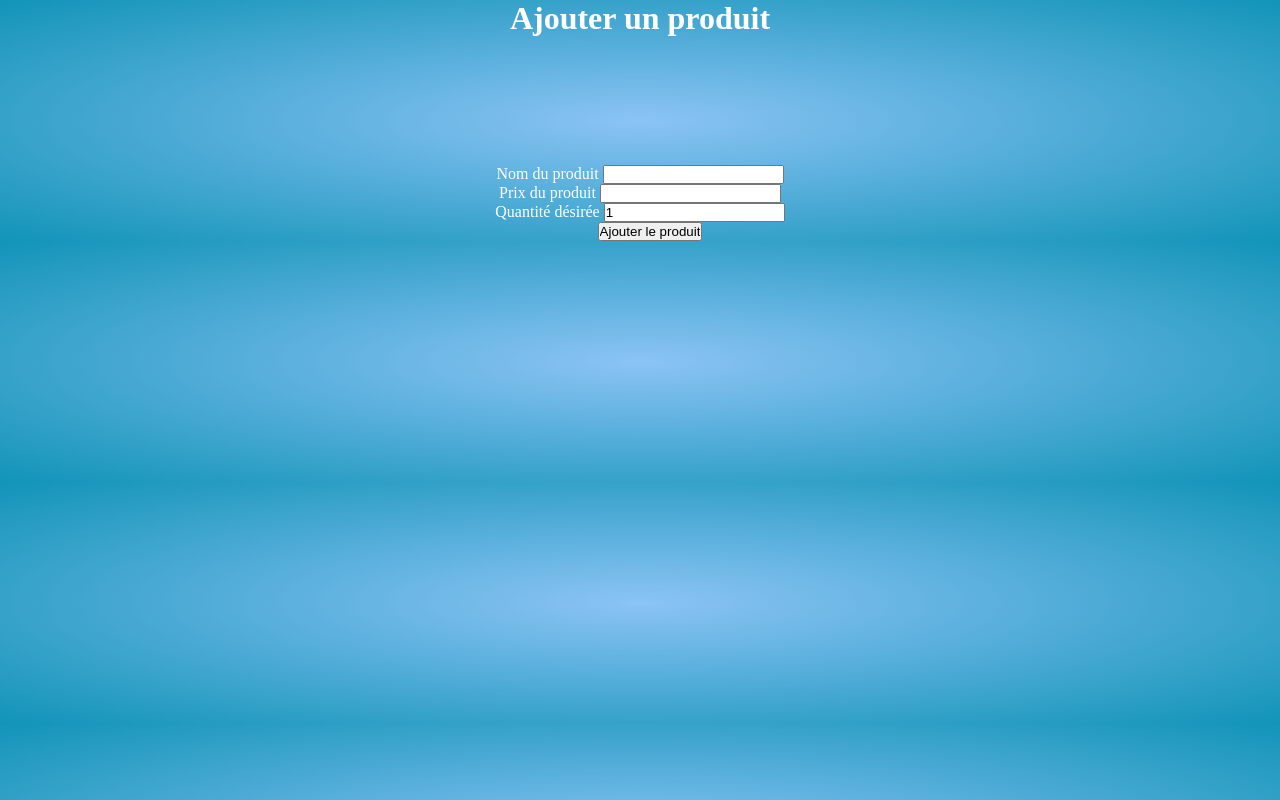
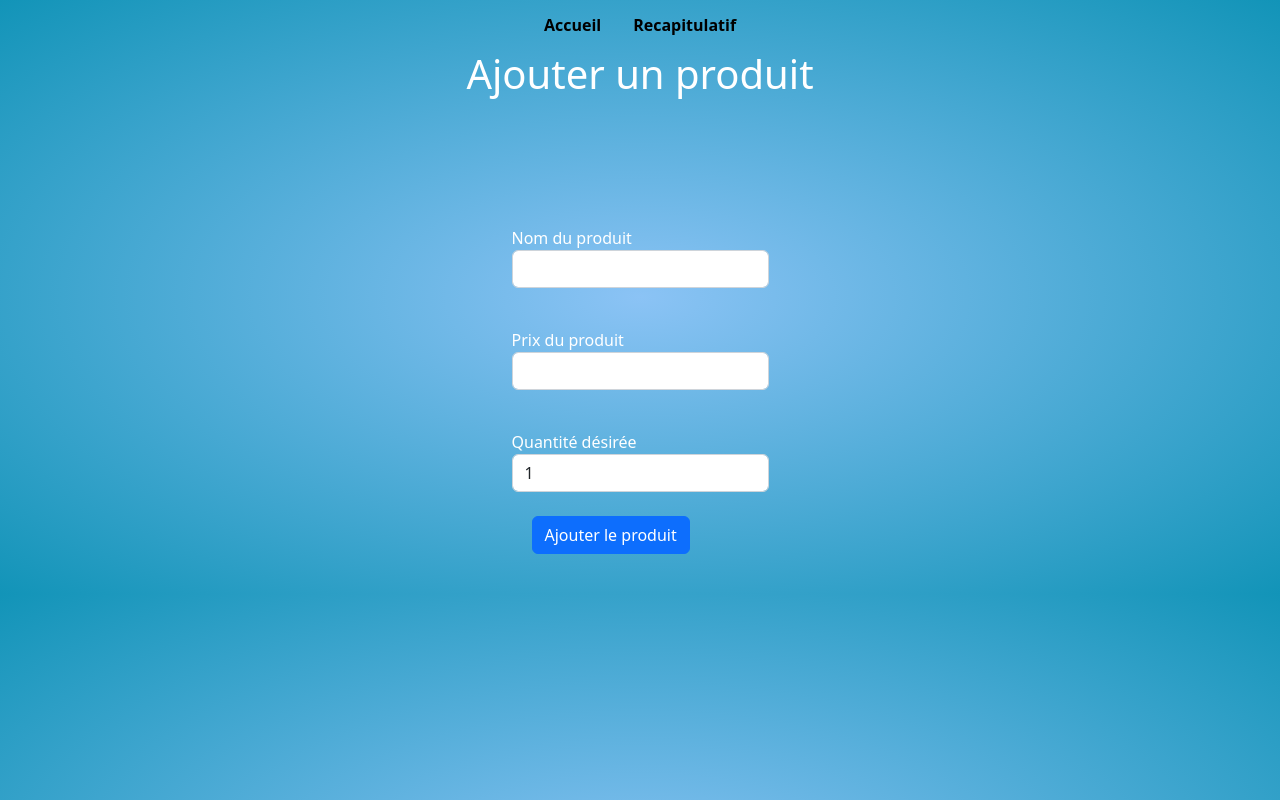
Before and after one commit to Mamath68/Appli_PHP, a PHP site: page / in a window 1280 px wide. Run offline with PHP 8.4, Linux system fonts and the light colour scheme.

Commit message:
a revoir

```diff
--- a/index.php
+++ b/index.php
@@ -5,37 +5,46 @@
     <meta charset="UTF-8">
     <meta http-equiv="X-UA-Compatible" content="IE=edge">
     <meta name="viewport" content="width=device-width, initial-scale=1.0">
+    <link rel="stylesheet" href="https://cdn.jsdelivr.net/npm/bootstrap@5.2.3/dist/css/bootstrap.min.css">
     <link rel="stylesheet" href="style.css">
     <title>Ajout Produit</title>
 </head>
 
 <body>
+    <?php
+include("header.php");
+    ?>
     <h1>Ajouter un produit</h1>
     <form action="traitement.php" method="post">
+        <div class="mb-3">
             <p>
-            <label>
+                <label class="form-label">
                     Nom du produit
-                <input type="text" name="name">
+                    <input type="text" name="name" class="form-control">
+                </label>
+            </p>
+        </div>
+        <div class="mb-3">
+            <p>
+                <label class="form-label">
+                    Prix du produit
+                    <input type="number" step="any" name="price" class="form-control">
+                </label>
+            </p>
+        </div>
+        <div class="mb-3">
+            <p>
+                <label class="form-label">
+                    Quantité désirée
+                    <input type="number" name="qtt" class="form-control" value="1">
                 </label>
             </p>
             <p>
-            <label>
-                Prix du produit
-                <input type="number" step="any" name="price">
+                <label class="form-label">
+                    <input type="submit" name="submit" class="btn btn-primary" value="Ajouter le produit">
                 </label>
             </p>
-        <p>
-            <label>
-                Quantité désirée
-                <input type="number" name="qtt" value="1">
-            </label>
-        </p>
-        <p>
-            <label>
-                <input type="submit" name="submit" value="Ajouter le produit">
-            </label>
-        </p>
+        </div>
     </form>
 </body>
-
 </html>
--- a/traitement.php
+++ b/traitement.php
@@ -16,7 +16,9 @@ if (isset($_POST['submit'])) {
             "total" => $price * $qtt
         ];
         $_SESSION["products"][] = $product;
+        // $_SESSION["messagevrais"] = "Vos produits ont bien été ajouté";
+        // $_SESSION["messagefaux"] = "Votre produit est faux";
     }
+
 }
-
-header("Location:recap.php");
+header("Location:index.php");
```
Also changed, not shown: recap.php (+10 -11 lines). Lines whose indentation alone changed are shown as unchanged.
